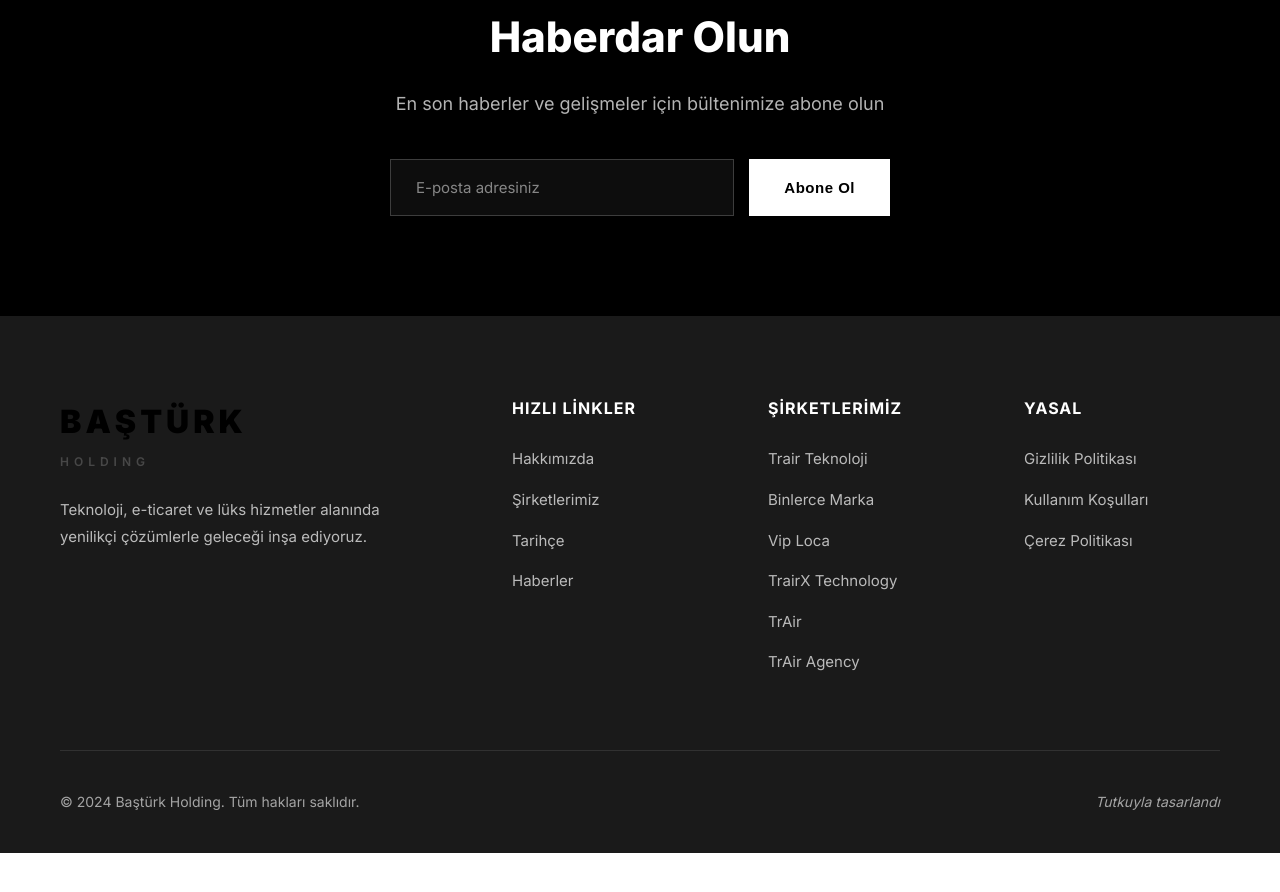
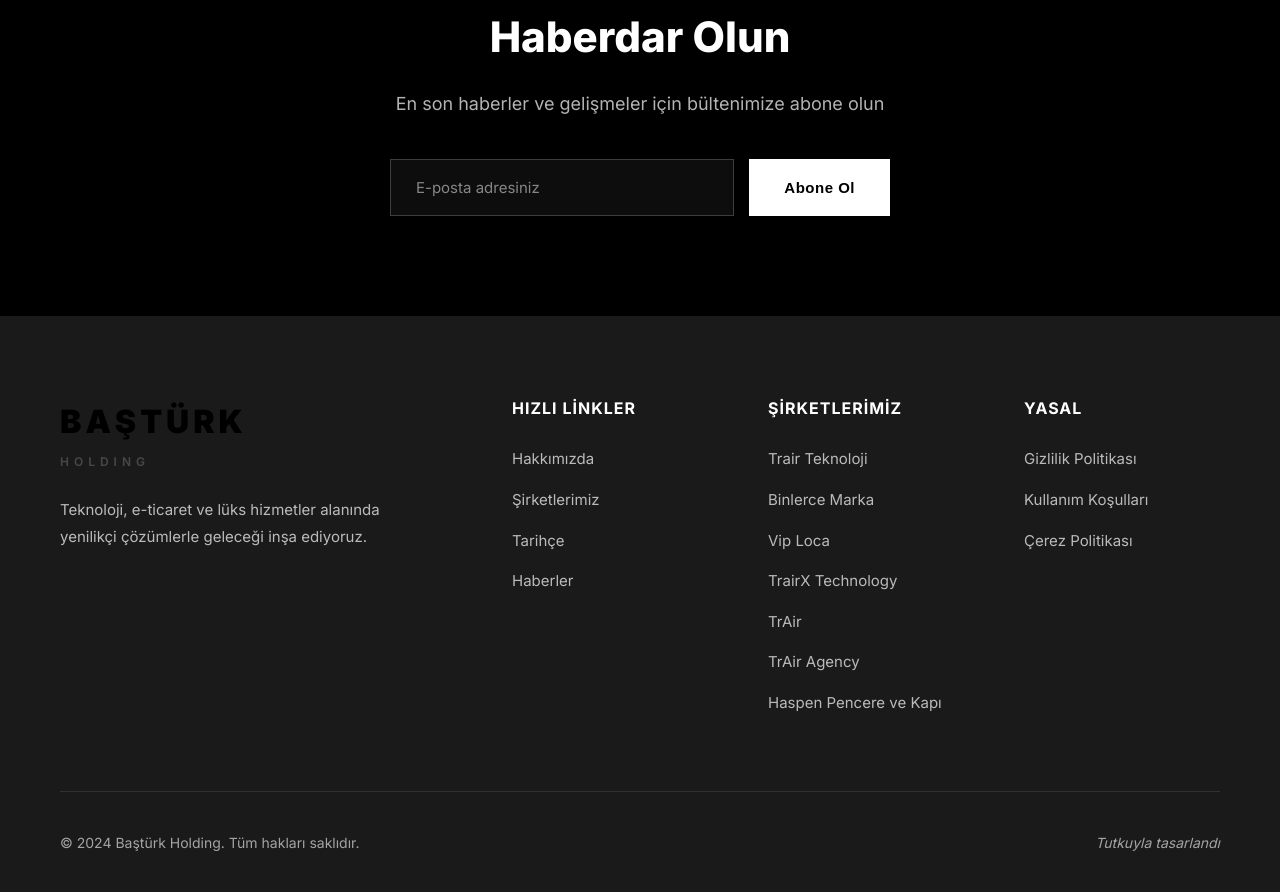
Before and after one commit to Trair-Teknoloji-Yatirimilari/basturkholding, a plain HTML site: page index.html in a window 1280 px wide. Shown: the part 10930-11822 px from the top of the page. Before the commit the page ends 11783 px from the top, so only its background shows below. Drawn offline with nearby package versions, Linux system fonts and the light colour scheme.

```diff
--- a/index.html
+++ b/index.html
@@ -604,6 +604,7 @@
                         <li><a href="#">TrairX Technology</a></li>
                         <li><a href="#">TrAir</a></li>
                         <li><a href="#">TrAir Agency</a></li>
+                        <li><a href="#">Haspen Pencere ve Kapı</a></li>
                     </ul>
                 </div>
                 <div class="footer-col">
```
